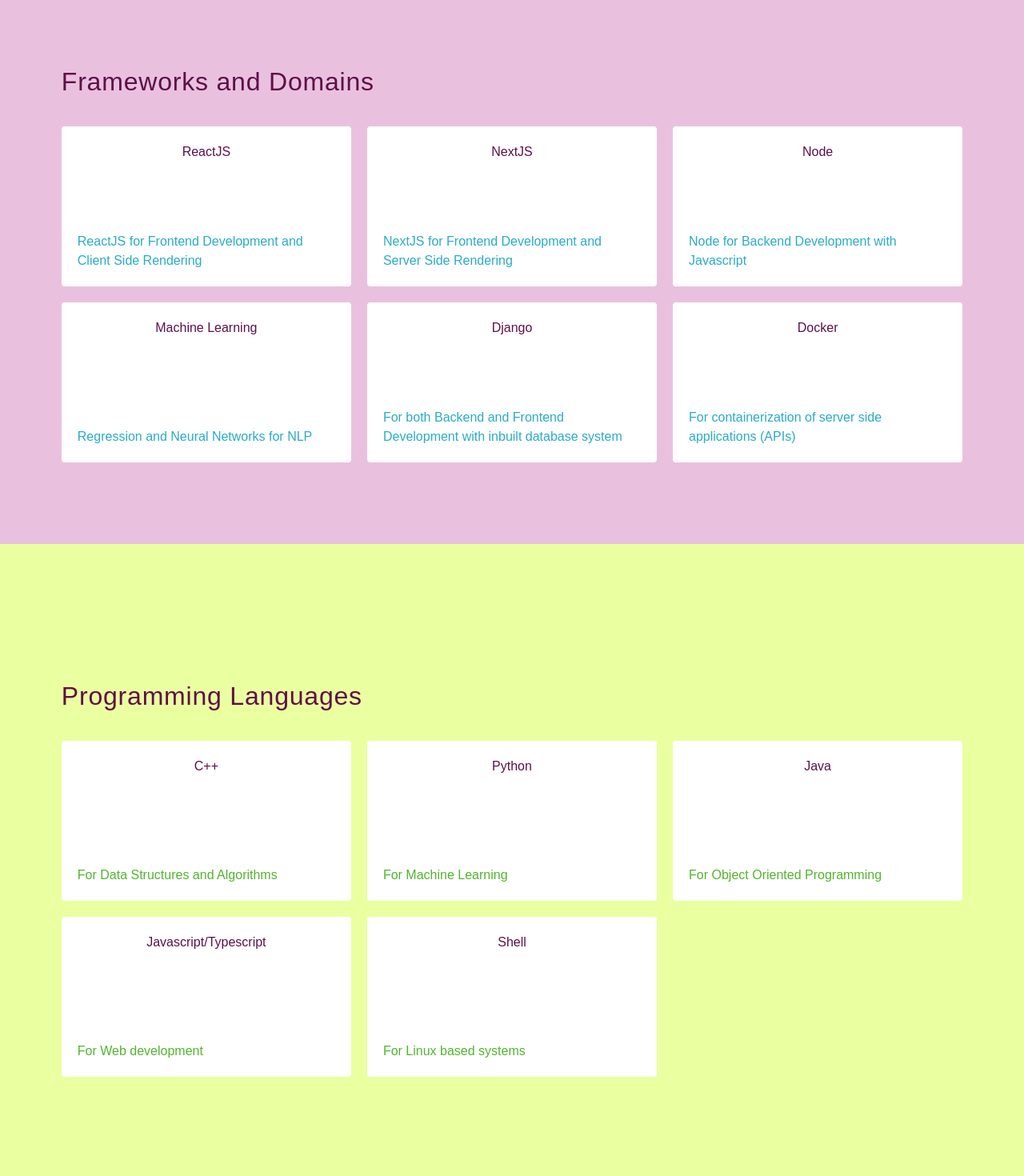
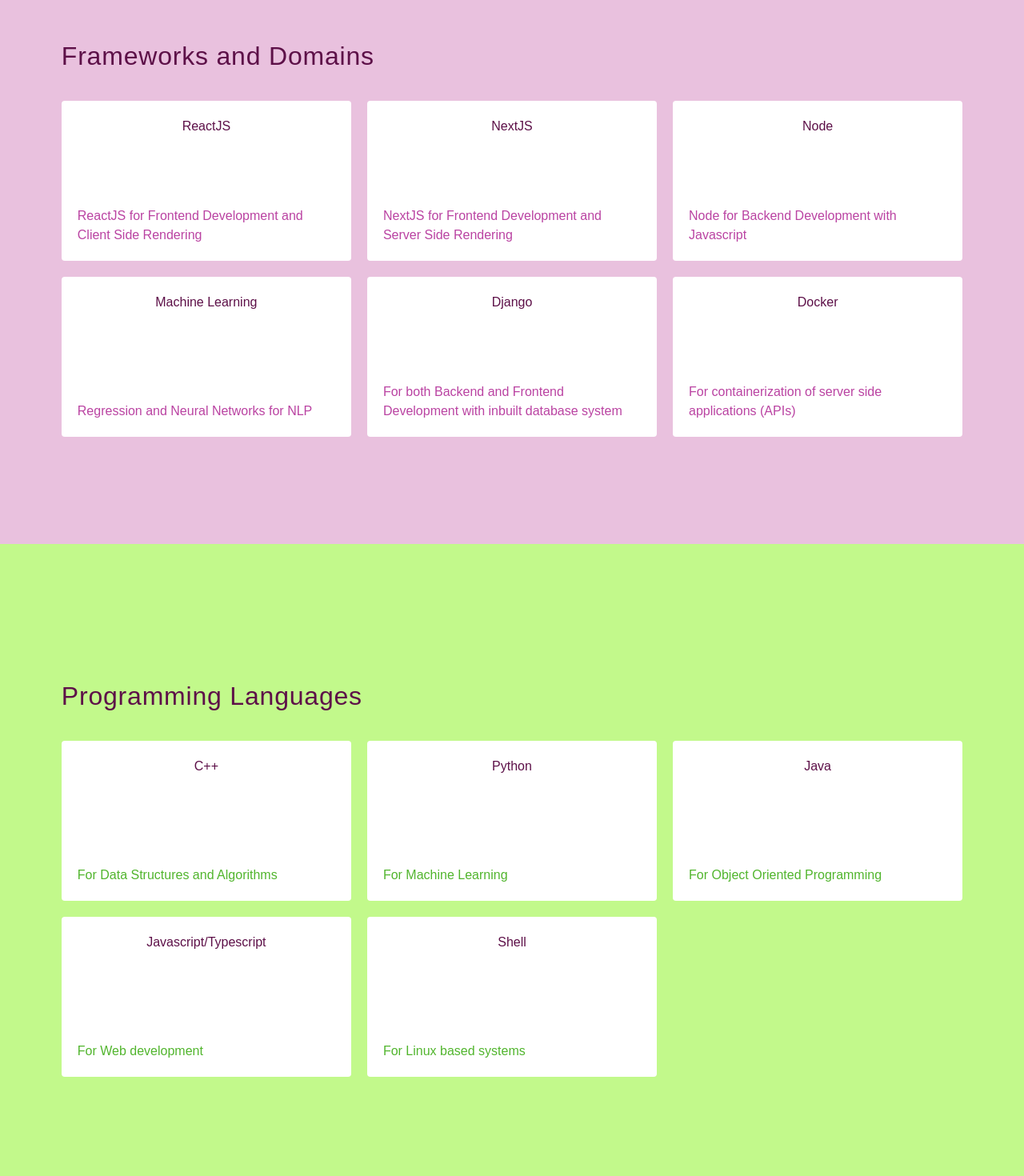
Before and after one commit to lakshyamahawar14/portfolio, a Next.js app: page /skills in a window 1280 px wide. Shown: the part 120-1590 px from the top of the page at 80% size. Built offline with nearby package versions, Linux system fonts and the light colour scheme.

Commit message:
updating skills

```diff
--- a/app/components/Header.js
+++ b/app/components/Header.js
@@ -44,7 +44,7 @@ const Header = (props) => {
           <div
             id="burger"
             onClick={handleMenu}
-            className="burger z-[210] h-[8vh] text-[1rem] cursor-pointer transition-all ease-linear delay-0 sm:flex justify-center items-center absolute top-0 right-0 px-[6vw] hidden"
+            className="burger z-[210] h-[8vh] text-[1rem] transition-all ease-linear delay-0 sm:flex justify-center items-center absolute top-0 right-0 px-[6vw] hidden"
           >
             <span className="flex flex-col justify-center items-center h-[40%] w-[15px]">
               <span className={`h-[1px] bg-[#000000] w-[100%] my-[2px]`} />
--- a/app/components/Skills.js
+++ b/app/components/Skills.js
@@ -53,14 +53,14 @@ const Skills = () => {
             Frameworks and Domains
           </h1>
         </div>
-        <div className="cardContainer flex flex-wrap px-[6vw] w-[100%]">
+        <div className="cardContainer flex flex-wrap px-[6vw] w-[100%] pb-[8vh]">
           {frameworks.map((framework, index) => (
             <div
               className="card rounded bg-[#ffffff] flex flex-col justify-between "
               key={index}
             >
               <h2 className="  text-[#5d1048] text-center">{framework.name}</h2>
-              <p className="  text-start text-[#2aabc8]">
+              <p className="  text-start text-[#ba43a2]">
                 {framework.description}
               </p>
             </div>
@@ -68,7 +68,7 @@ const Skills = () => {
         </div>
       </section>
 
-      <section className="relative flex flex-col justify-center items-center py-[8vh] min-h-[100vh] h-[auto] w-[auto] max-w-[100vw] sm:flex-col bg-[#eaffa0]">
+      <section className="relative flex flex-col justify-center items-center py-[8vh] min-h-[100vh] h-[auto] w-[auto] max-w-[100vw] sm:flex-col bg-[#c2f98b]">
         <div className="py-[2rem] flex justify-center w-[100%] px-[6vw]">
           <h1 className="  text-[#5d1048] text-[2rem] sm:text-[1.2rem] tracking-wide w-[100%]">
             Programming Languages
```
